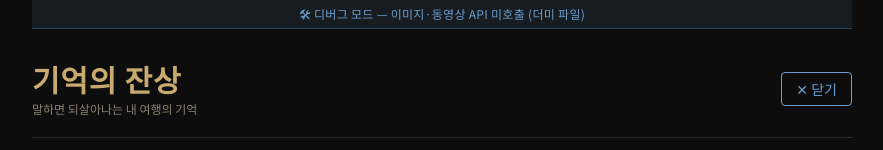
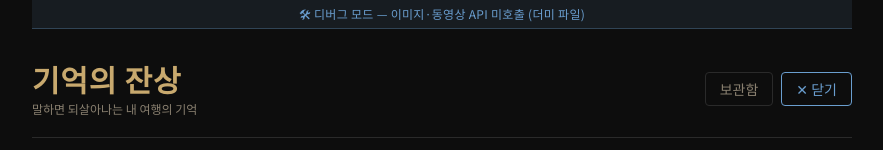
Before and after one commit to nasus1263/memory-afterimage, a React (Vite) app: page /settings in a window 1280 px wide. Shown: the top 150 px of the page, without its empty margins (198-1081 px from the left). Built offline with nearby package versions, Linux system fonts and the light colour scheme.

Commit message:
feat: /memories 보관함 페이지 추가 (IndexedDB 영구 저장)
- 파이프라인 완료 시 입력 텍스트+결과 영상을 IndexedDB에 저장
- /memories 라우트에서 저장된 항목을 최신순 그리드로 표시
- 헤더에 보관함 이동 버튼 추가

```diff
--- a/src/App.tsx
+++ b/src/App.tsx
@@ -5,6 +5,8 @@ import { isDebugMode } from './services/debug'
 import { Settings } from './components/Settings'
 import { Pipeline } from './components/Pipeline'
 import { VoiceInput } from './components/VoiceInput'
+import { Memories } from './components/Memories'
+import { saveMemory } from './services/memories'
 
 const IDLE_PIPELINE: PipelineState = {
   refine: 'idle', tts: 'idle', image: 'idle',
@@ -52,6 +54,13 @@ export default function App() {
     if (path === '/process' && !userText.trim()) navigate('/')
   }, [path, userText, navigate])
 
+  useEffect(() => {
+    if (pipelineState.finalBlob) {
+      saveMemory({ text: userText, video: pipelineState.finalBlob, createdAt: Date.now() })
+    }
+  // eslint-disable-next-line react-hooks/exhaustive-deps
+  }, [pipelineState.finalBlob])
+
   function handleKeys(k: ApiKeys) { setKeys(k); saveKeys(k) }
   function handleConfig(c: ModelConfig) { setConfig(c); saveConfig(c) }
 
@@ -92,6 +101,17 @@ export default function App() {
           <h1 className="text-2xl md:text-3xl font-bold tracking-wide text-gold">기억의 잔상</h1>
           <p className="text-text-dim text-xs mt-1">말하면 되살아나는 내 여행의 기억</p>
         </button>
+        <div className="flex items-center gap-2">
+          <button
+            className={`bg-transparent border rounded px-3.5 py-1.5 text-sm transition-colors ${
+              path === '/memories'
+                ? 'border-gold-dim text-gold'
+                : 'border-border text-text-dim hover:border-gold-dim hover:text-gold'
+            }`}
+            onClick={() => navigate('/memories')}
+          >
+            보관함
+          </button>
           <button
             className={`bg-transparent border rounded px-3.5 py-1.5 text-sm transition-colors ${
               debugActive
@@ -102,6 +122,7 @@ export default function App() {
           >
             {path === '/settings' ? '✕ 닫기' : '⚙ 설정'}
           </button>
+        </div>
       </header>
 
       {path === '/settings' && (
@@ -109,6 +130,8 @@ export default function App() {
           <Settings keys={keys} config={config} onKeys={handleKeys} onConfig={handleConfig} />
         </div>
       )}
+
+      {path === '/memories' && <Memories />}
 
       {path === '/process' && (
         <main className="py-8">
--- /dev/null
+++ b/src/components/Memories.tsx
@@ -0,0 +1,35 @@
+import { useEffect, useMemo, useState } from 'react'
+import { listMemories, type MemoryRecord } from '../services/memories'
+
+export function Memories() {
+  const [items, setItems] = useState<MemoryRecord[] | null>(null)
+
+  useEffect(() => {
+    listMemories().then(setItems)
+  }, [])
+
+  const urls = useMemo(() => items?.map((it) => URL.createObjectURL(it.video)) ?? [], [items])
+  useEffect(() => () => urls.forEach((u) => URL.revokeObjectURL(u)), [urls])
+
+  if (items === null) {
+    return <p className="text-text-dim text-sm py-8">불러오는 중...</p>
+  }
+
+  if (items.length === 0) {
+    return <p className="text-text-dim text-sm py-8">아직 저장된 기억이 없습니다.</p>
+  }
+
+  return (
+    <div className="grid grid-cols-1 sm:grid-cols-2 gap-5 py-8">
+      {items.map((item, i) => (
+        <div key={item.id} className="bg-surface border border-border rounded-md overflow-hidden flex flex-col">
+          <video className="w-full aspect-video bg-black object-contain" src={urls[i]} controls loop />
+          <div className="p-3.5 flex flex-col gap-1.5">
+            <span className="text-[11px] text-text-dim">{new Date(item.createdAt).toLocaleString('ko-KR')}</span>
+            <p className="text-sm text-text-dim">{item.text}</p>
+          </div>
+        </div>
+      ))}
+    </div>
+  )
+}
--- /dev/null
+++ b/src/services/memories.ts
@@ -0,0 +1,43 @@
+const DB_NAME = 'memory-archive'
+const STORE = 'memories'
+
+export interface MemoryRecord {
+  id?: number
+  text: string
+  video: Blob
+  createdAt: number
+}
+
+function openDb(): Promise<IDBDatabase> {
+  return new Promise((resolve, reject) => {
+    const req = indexedDB.open(DB_NAME, 1)
+    req.onupgradeneeded = () => {
+      req.result.createObjectStore(STORE, { keyPath: 'id', autoIncrement: true })
+    }
+    req.onsuccess = () => resolve(req.result)
+    req.onerror = () => reject(req.error)
+  })
+}
+
+export async function saveMemory(record: Omit<MemoryRecord, 'id'>): Promise<void> {
+  const db = await openDb()
+  await new Promise<void>((resolve, reject) => {
+    const tx = db.transaction(STORE, 'readwrite')
+    tx.objectStore(STORE).add(record)
+    tx.oncomplete = () => resolve()
+    tx.onerror = () => reject(tx.error)
+  })
+  db.close()
+}
+
+export async function listMemories(): Promise<MemoryRecord[]> {
+  const db = await openDb()
+  const records = await new Promise<MemoryRecord[]>((resolve, reject) => {
+    const tx = db.transaction(STORE, 'readonly')
+    const req = tx.objectStore(STORE).getAll()
+    req.onsuccess = () => resolve(req.result)
+    req.onerror = () => reject(req.error)
+  })
+  db.close()
+  return records.sort((a, b) => b.createdAt - a.createdAt)
+}
```
Lines whose indentation alone changed are shown as unchanged.
